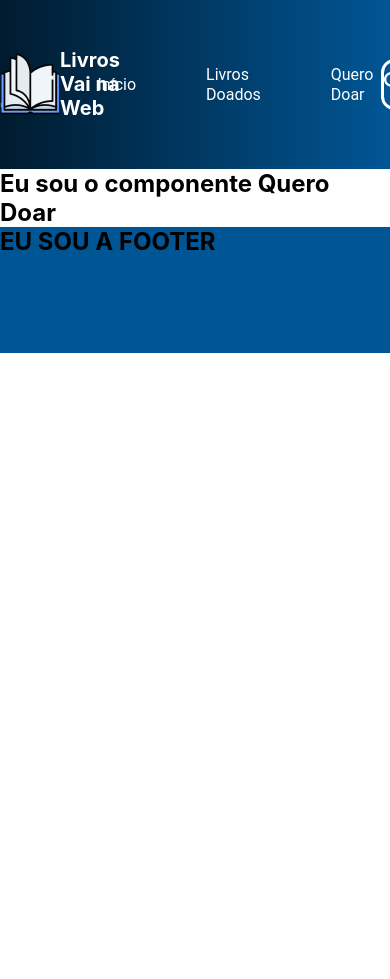
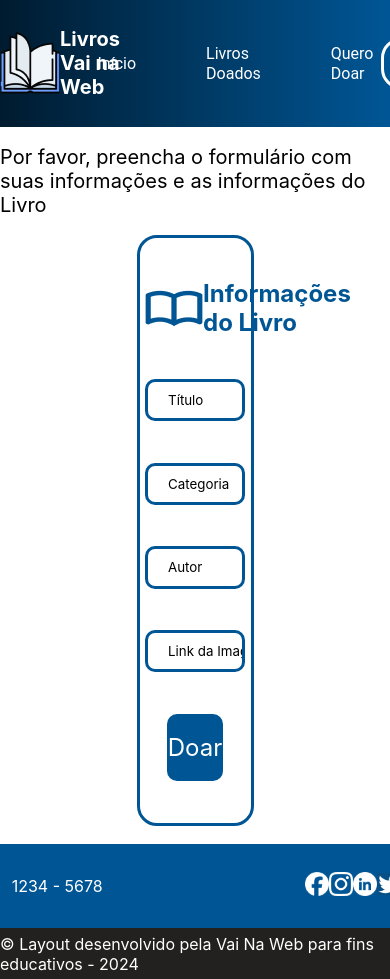
Before and after one commit to evicsss/LivrosVaiNaWeb-Page, a React (Vite) app: page /quero-doar in a window 390 px wide. Shown: the top 979 px of the page. Before the commit the page ends 844 px from the top, so only its background shows below. Built offline with nearby package versions, Linux system fonts and the light colour scheme.

Commit message:
Melhorias no layout e responsividade das seções

```diff
--- a/src/components/footer/Footer.jsx
+++ b/src/components/footer/Footer.jsx
@@ -1,10 +1,27 @@
 import s from './footer.module.scss'
+import logo1 from '../../assets/facebook.png'
+import logo2 from '../../assets/instagram.png'
+import logo3 from '../../assets/linkedin.png'
+import logo4 from '../../assets/twitter.png'
+import logo5 from '../../assets/youtube.png'
 
 
 export default function Footer() {
     return(
         <footer className={s.footer}>
-            <h2>EU SOU A FOOTER</h2>
+            <section className={s.contatos}>
+                <p>1234 - 5678</p>
+                <nav>
+                    <a href=""><img src={logo1} alt="Imagem representando a logo da rede social facebook" /></a>
+                    <a href=""><img src={logo2} alt="Imagem representando a logo da rede social instagram" /></a>
+                    <a href=""><img src={logo3} alt="Imagem representando a logo da rede social linkedin" /></a>
+                    <a href=""><img src={logo4} alt="Imagem representando a logo da rede social twitter" /></a>
+                    <a href=""><img src={logo5} alt="Imagem representando a logo da rede social youtube" /></a>
+                </nav>
+            </section>
+            <section className={s.copyright}>
+                <p> &copy; Layout desenvolvido pela Vai Na Web para fins educativos - 2024</p>
+            </section>
         </footer>
 
     )
--- a/src/components/footer/footer.module.scss
+++ b/src/components/footer/footer.module.scss
@@ -1,4 +1,35 @@
-.footer {
+.contatos {
     background-color: #005695;
-    height: 15vh;
+    height: 10vh;
+    display: flex;
+    justify-content: space-between;
+    align-items: center;
+    padding: 0 3%;
+    color: #fff;
+
+    nav {
+        width: 20%;
+        display: flex;
+        justify-content: space-between;
+        align-items: center;
+    }
 }
+
+.contatos nav img {
+    width: 24px;
+    height: auto;
+    transition: transform 0.3s ease;
+}
+
+.contatos nav img:hover {
+    transform: scale(1.1);
+}
+
+.copyright {
+    height: 6vh;
+    color: #fff;
+    background-color: #232020;
+    display: flex;
+    justify-content: center;
+    align-items: center;
+}
--- a/src/components/header/Header.jsx
+++ b/src/components/header/Header.jsx
@@ -1,6 +1,6 @@
 import logoLivro from '../../assets/logoLivro.png'
 import Lupa from '../../assets/lupa.png'
-import {BrowserRouter, Router, Route, Link, Routes} from 'react-router-dom'
+import {BrowserRouter, Route, Link, Routes} from 'react-router-dom'
 import Inicio from '../../pages/inicio/Inicio'
 import LivrosDoados from '../../pages/livrosDoados/LivrosDoados'
 import QueroDoar from '../../pages/queroDoar/QueroDoar'
--- a/src/components/header/header.module.scss
+++ b/src/components/header/header.module.scss
@@ -3,7 +3,7 @@
     display: flex;
     justify-content: space-between;
     align-items: center;
-    height: 20vh;
+    height: 15vh;
 }
 
 .logoHeader {
@@ -55,8 +55,9 @@
     input {
         background-color: transparent;
         border: none;
-        width: 60%;
+        width: 75%;
         height: 5vh;
+        outline: none;
 
         &::placeholder {
             color: #fff;
--- a/src/pages/inicio/inicio.module.scss
+++ b/src/pages/inicio/inicio.module.scss
@@ -1,5 +1,5 @@
 .primeiraSessaoInicio {
-    height: 75vh;
+    height: 90vh;
     background-image: url('../../assets/bannerInicio.png');
     background-repeat: no-repeat;
     background-size: cover;
@@ -19,7 +19,7 @@
     flex-direction: column;
     justify-content: space-evenly;
     align-items: center;
-    height: 75vh;
+    height: 85vh;
 
     h2 {
         font-size: 40px;
@@ -30,8 +30,10 @@
 
 .containerCards {
     display: flex;
+    flex-wrap: wrap;
     height: 50vh;
     justify-content: space-evenly;
+    transition: transform 0.3s ease;
 
     section {
         background-color: #0157944D;
@@ -49,3 +51,7 @@
         }
     }
 }
+
+.containerCards section:hover {
+    transform: scale(1.05);
+}
--- a/src/pages/queroDoar/QueroDoar.jsx
+++ b/src/pages/queroDoar/QueroDoar.jsx
@@ -1,5 +1,21 @@
+import iconLivro from '../../assets/livroForm.png'
+import s from './queroDoar.module.scss'
+
 export default function QueroDoar(){
     return(
-        <h2>Eu sou o componente Quero Doar</h2>
+        <section className={s.queroDoarSection}>
+            <p>Por favor, preencha o formulário com suas informações e as informações do Livro</p>
+            <form action="">
+                <div>
+                    <img src={iconLivro} alt="Icon representando um livro aberto" />
+                    <h2>Informações do Livro</h2>
+                </div>
+                <input type="text" name='' id='' placeholder='Título' />
+                <input type="text" name='' id='' placeholder='Categoria' />
+                <input type="text" name='' id='' placeholder='Autor' />
+                <input type="text" name='' id='' placeholder='Link da Imagem' />
+                <button className={s.button}>Doar</button>
+            </form>
+        </section>
     )
 }
--- /dev/null
+++ b/src/pages/queroDoar/queroDoar.module.scss
@@ -0,0 +1,68 @@
+.queroDoarSection {
+    height: 85vh;
+    display: flex;
+    flex-direction: column;
+    align-items: center;
+    justify-content: space-evenly;
+
+    p {
+        font-size: 20px;
+    }
+}
+
+form {
+    border: solid #005695;
+    border-radius: 20px;
+    height: 70vh;
+    width: 30%;
+    display: flex;
+    flex-direction: column;
+    align-items: center;
+    justify-content: space-evenly;
+
+    div {
+        width: 90%;
+        display: flex;
+        justify-content: space-around;
+        align-items: center;
+        color: #005695;
+    }
+}
+
+input {
+    width: 90%;
+    height: 5vh;
+    border: #005695 solid;
+    border-radius: 10px;
+    padding-left: 20px;
+
+    button {
+        width: 90%;
+        height: 5vh;
+        border: #005695 solid;
+        border-radius: 10px;
+        padding-left: 20px;
+    }
+
+    &::placeholder {
+        color: #000;
+    }
+}
+
+.button {
+    width: 50%;
+    height: 8vh;
+    font-size: 24px;
+    background-color: #005695;
+    color: #fff;
+    border-radius: 10px;
+    padding: 0px;
+    cursor: pointer;
+    border: none;
+    transition: background-color 0.3s ease, color 0.3s ease;
+
+    &:hover {
+      background-color: #003f73;
+      color: #e0e0e0;
+    }
+}
```
Also changed, not shown: src/assets/livroForm.png (added).
